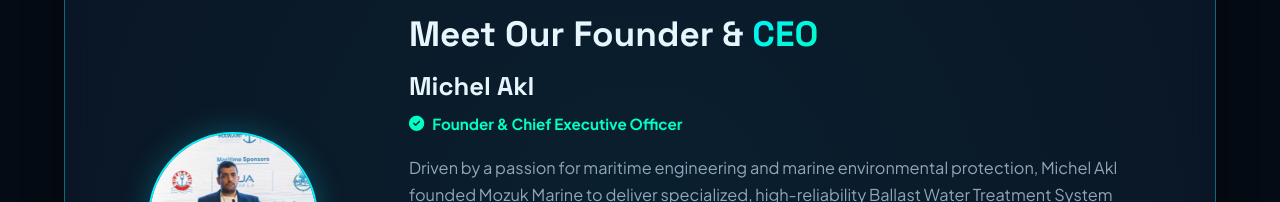
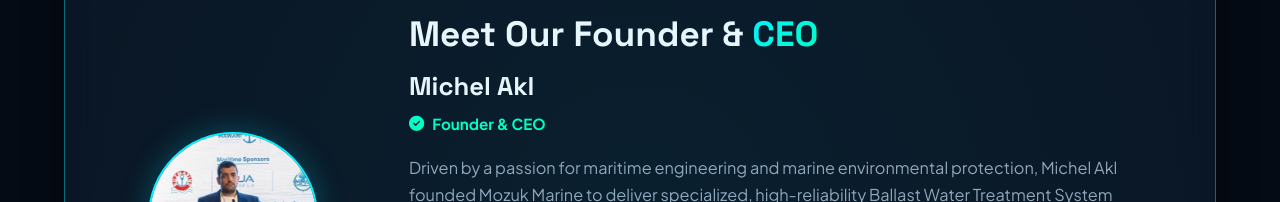
Before and after one commit to Drakhtar359/mozukmarine, a plain HTML site: page public/about-us.html in a window 1280 px wide. Shown: the part 1447-1649 px from the top of the page. Drawn offline with Linux system fonts and the light colour scheme.

Commit message:
Update title from Chief Executive Officer to CEO

```diff
--- a/public/about-us.html
+++ b/public/about-us.html
@@ -1053,7 +1053,7 @@
                     <div class="badge" data-i18n="founder_badge"><i class="fa-solid fa-user-tie"></i> Leadership & Backstory</div>
                     <h2 data-i18n="founder_title">Meet Our Founder & <span class="text-gradient">CEO</span></h2>
                     <h3 data-i18n="founder_name">Michel Akl</h3>
-                    <div class="founder-role" data-i18n="founder_role"><i class="fa-solid fa-circle-check"></i> Founder & Chief Executive Officer</div>
+                    <div class="founder-role" data-i18n="founder_role"><i class="fa-solid fa-circle-check"></i> Founder & CEO</div>
                     <p data-i18n="founder_bio1">Driven by a passion for maritime engineering and marine environmental protection, Michel Akl founded Mozuk Marine to deliver specialized, high-reliability Ballast Water Treatment System (BWTS) engineering, retrofits, and global technical support.</p>
                     <p data-i18n="founder_bio2">With extensive hands-on experience across major BWTS technologies, Michel established an agile, field-ready team of qualified marine engineers. Under his leadership, Mozuk Marine has grown into a trusted partner for shipowners, vessel managers, and drydocks worldwide, ensuring seamless compliance with IMO D-2 and USCG regulations.</p>
 
@@ -1285,7 +1285,7 @@
                 founder_badge: '<i class="fa-solid fa-user-tie"></i> Leadership & Backstory',
                 founder_title: 'Meet Our Founder & <span class="text-gradient">CEO</span>',
                 founder_name: "Michel Akl",
-                founder_role: '<i class="fa-solid fa-circle-check"></i> Founder & Chief Executive Officer',
+                founder_role: '<i class="fa-solid fa-circle-check"></i> Founder & CEO',
                 founder_bio1: "Driven by a passion for maritime engineering and marine environmental protection, Michel Akl founded Mozuk Marine to deliver specialized, high-reliability Ballast Water Treatment System (BWTS) engineering, retrofits, and global technical support.",
                 founder_bio2: "With extensive hands-on experience across major BWTS technologies, Michel established an agile, field-ready team of qualified marine engineers. Under his leadership, Mozuk Marine has grown into a trusted partner for shipowners, vessel managers, and drydocks worldwide, ensuring seamless compliance with IMO D-2 and USCG regulations.",
                 founder_quote: '"At Mozuk Marine, our mission is built on precision engineering, rapid global response, and an uncompromising commitment to clean oceans and vessel compliance."',
```
Also changed, not shown: public/about-us/index.html (+2 -2 lines).
